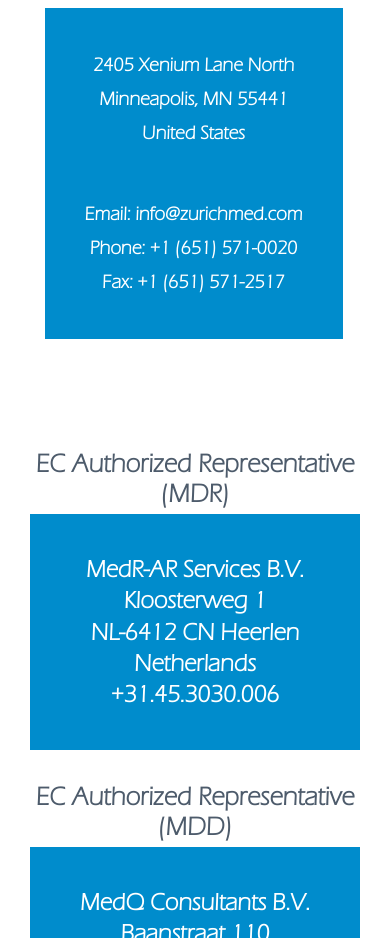
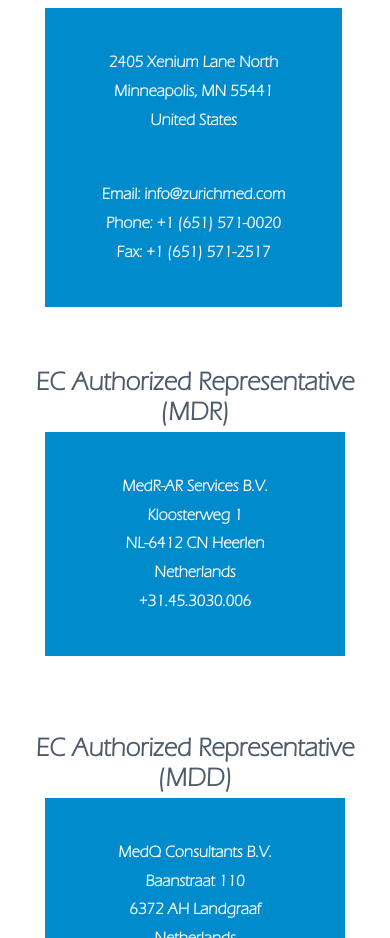
Before and after one commit to sama4549/sama4549.github.io, a plain HTML site: page contact.html in a window 390 px wide. Shown: the part 162-1100 px from the top of the page. Drawn offline with Linux system fonts and the light colour scheme; files whose address does not match are found by name.

Commit message:
fixed Chuck's edits

```diff
--- a/css/contact.css
+++ b/css/contact.css
@@ -203,6 +203,7 @@
     background-color: #008CCC;
     padding: 40px;
     color: #fff;
+    width: 500px;
 }
 
 .card ul {
@@ -255,7 +256,15 @@
     }
 
     .card ul li {
-        font-size: 16px;
+        font-size: 1.3rem;
+    }
+
+    .container-right .card ul li {
+        font-size: 1.3rem;
+    }
+
+    .card {
+        width: 450px;
     }
 }
 
@@ -264,11 +273,9 @@
     #logo {
         margin: 0 auto;
     }
-
-
 }
 
-@media(max-width: 910px) {
+@media(max-width: 1000px) {
     .container {
         flex-direction: column;
     }
@@ -279,6 +286,8 @@
 
     .card {
         margin-bottom: 50px;
+        width: 400px;
+        margin: auto;
     }
 
     .content-right .card {
@@ -291,7 +300,16 @@
     }
 
     .card ul li {
-        font-size: 22px;
+        font-size: 1.3rem;
+    }
+
+    .container-right .card ul li {
+        font-size: 1.3rem;
+        line-height: 1.8;
+    }
+
+    .container-rep:nth-child(2) {
+        margin-top: 10%;
     }
 
     footer {
@@ -336,6 +354,14 @@
          right: 1px;
          z-index: 3;
      }
+
+     .card {
+         width: 300px;
+     }
+
+     .container-rep:nth-child(2) {
+        margin-top: 15%;
+    }
 }
 
 @media only screen  and (max-height: 620px) {
@@ -356,7 +382,7 @@
 
 @media(max-width: 540px) {
     .container-rep:nth-child(2) {
-        margin-top: 10%;
+        margin-top: 15%;
     }
 }
 
@@ -366,13 +392,17 @@
     }
 
     .container-rep:nth-child(2) {
-        margin-top: 10%;
+        margin-top: 20%;
     }
 }
 
 @media(max-width: 400px) {
     .card ul li {
-        font-size: 19px;
+        font-size: 1rem;
+    }
+
+    .container-right .card ul li {
+        font-size: 1rem;
     }
 
     .container h1 {
@@ -388,7 +418,11 @@
 
 @media(max-width: 290px) {
     .card ul li {
-        font-size: 12px;
+        font-size: 1rem;
+    }
+
+    .container-right .card ul li {
+        font-size: 1rem;
     }
 
     .container h1 {
```
Also changed, not shown: product-guidewire.html (+2 -2 lines).
